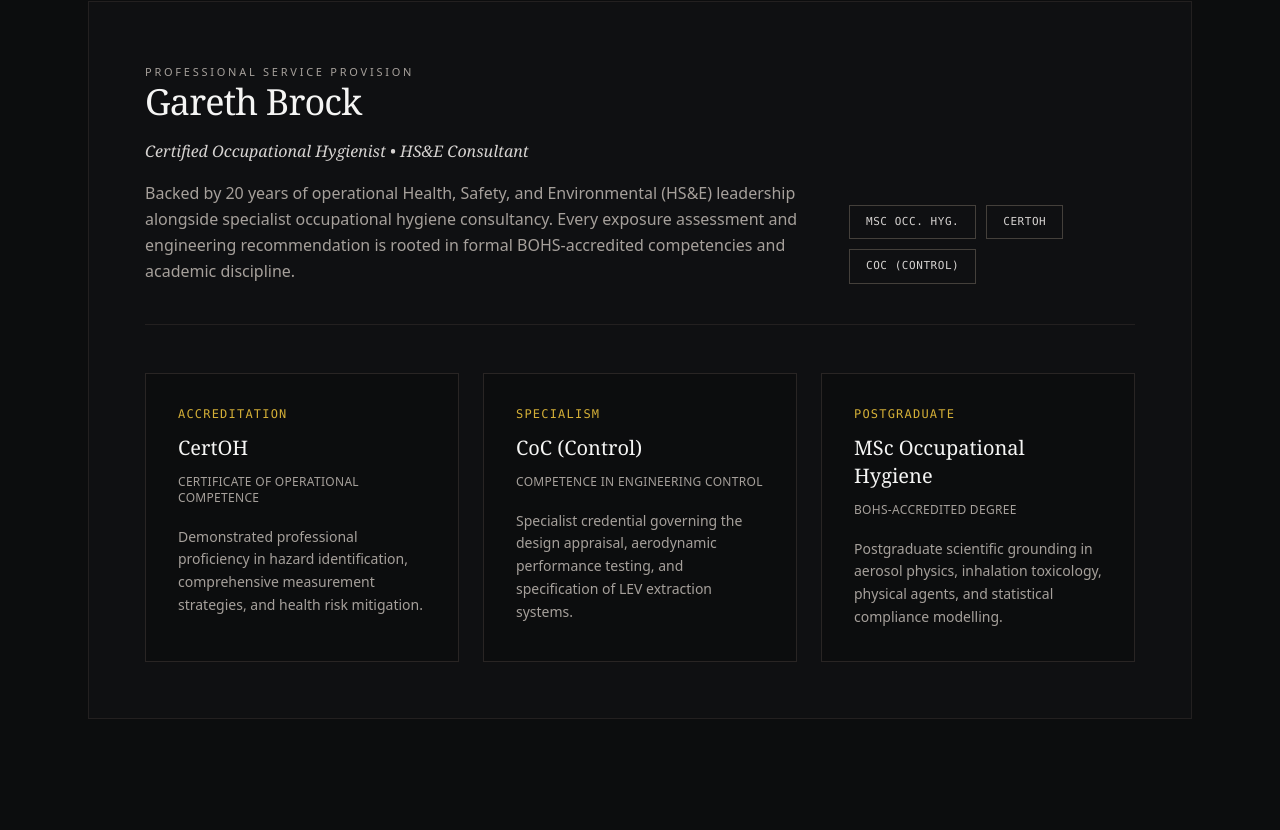
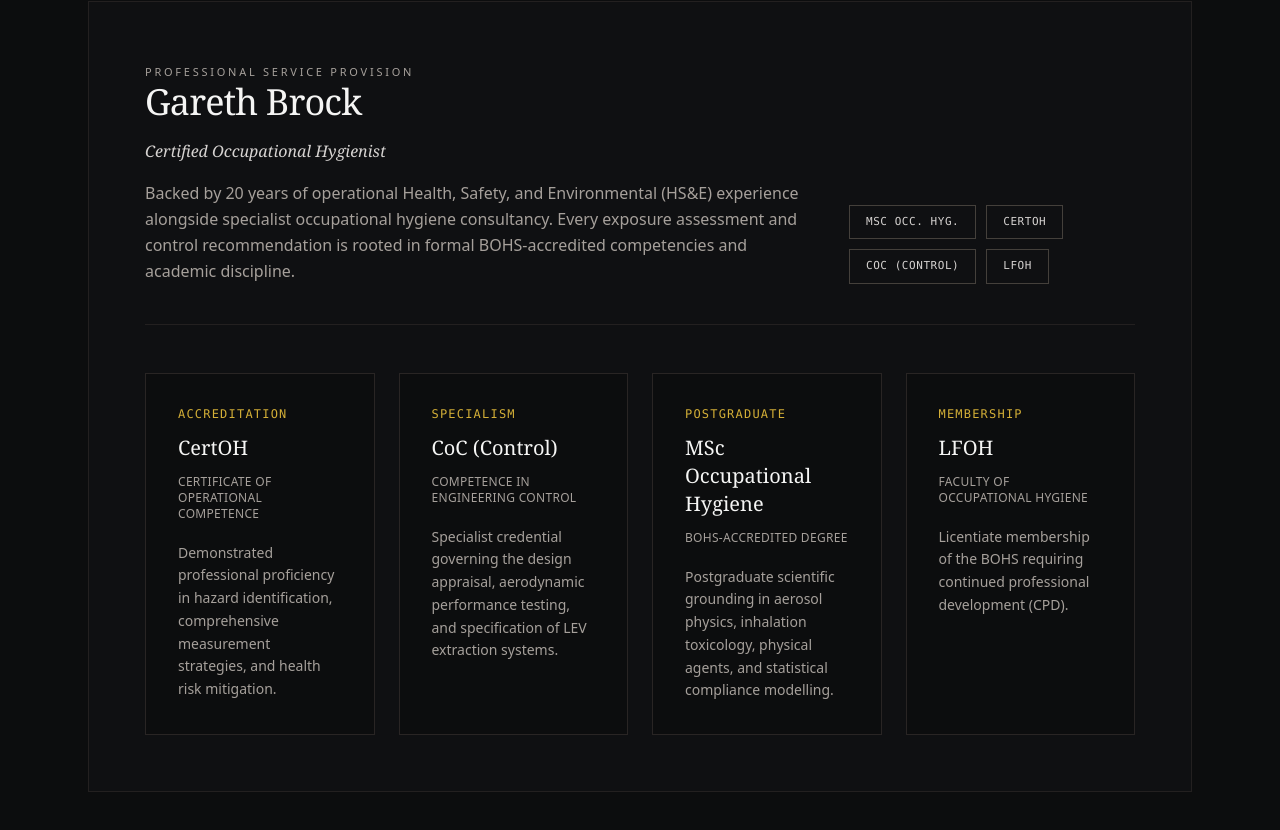
Before and after one commit to garethbrock72-cmyk/waterledge-consultancy-website, a Next.js app: page / in a window 1280 px wide. Shown: the part 2004-2834 px from the top of the page. Built offline with nearby package versions, Linux system fonts and the light colour scheme.

Commit message:
Update page.tsx with LFOH  changes

```diff
--- a/src/app/page.tsx
+++ b/src/app/page.tsx
@@ -186,13 +186,14 @@
                 Gareth Brock
               </h2>
               <p className="text-stone-300 text-sm sm:text-base font-serif italic font-light leading-relaxed">
-                Certified Occupational Hygienist &bull; HS&amp;E Consultant
+                Certified Occupational Hygienist
               </p>
               <p className="text-stone-400 text-sm sm:text-base leading-relaxed font-light">
-                Backed by 20 years of operational Health, Safety, and Environmental (HS&amp;E) leadership alongside specialist occupational hygiene consultancy. Every exposure assessment and engineering recommendation is rooted in formal BOHS-accredited competencies and academic discipline.
+                Backed by 20 years of operational Health, Safety, and Environmental (HS&amp;E) experience alongside specialist occupational hygiene consultancy. Every exposure assessment and control recommendation is rooted in formal BOHS-accredited competencies and academic discipline.
               </p>
             </div>
 
+            {/* Credential Badges */}
             <div className="flex flex-wrap gap-2.5">
               <span className="px-4 py-2 border border-stone-700 text-stone-300 font-mono text-[11px] tracking-wider uppercase">
                 MSc Occ. Hyg.
@@ -203,11 +204,17 @@
               <span className="px-4 py-2 border border-stone-700 text-stone-300 font-mono text-[11px] tracking-wider uppercase">
                 CoC (Control)
               </span>
+              <span
+                className="px-4 py-2 border border-stone-700 text-stone-300 font-mono text-[11px] tracking-wider uppercase"
+                title="Licentiate membership of the BOHS requiring continued professional development (CPD)"
+              >
+                LFOH
+              </span>
             </div>
           </div>
 
-          {/* Three Pillar Cards */}
-          <div className="grid grid-cols-1 md:grid-cols-3 gap-6">
+          {/* Four Pillar Cards */}
+          <div className="grid grid-cols-1 sm:grid-cols-2 lg:grid-cols-4 gap-6">
             <div className="p-8 bg-[#0c0d0e] border border-stone-800 space-y-3">
               <div className="text-xs font-mono tracking-widest text-[#d4af37] uppercase">
                 Accreditation
@@ -250,6 +257,21 @@
               </p>
               <p className="text-stone-400 text-xs sm:text-sm leading-relaxed font-light pt-2">
                 Postgraduate scientific grounding in aerosol physics, inhalation toxicology, physical agents, and statistical compliance modelling.
+              </p>
+            </div>
+
+            <div className="p-8 bg-[#0c0d0e] border border-stone-800 space-y-3">
+              <div className="text-xs font-mono tracking-widest text-[#d4af37] uppercase">
+                Membership
+              </div>
+              <h3 className="text-xl font-serif font-light text-stone-100">
+                LFOH
+              </h3>
+              <p className="text-xs text-stone-400 tracking-wide uppercase font-medium">
+                Faculty of Occupational Hygiene
+              </p>
+              <p className="text-stone-400 text-xs sm:text-sm leading-relaxed font-light pt-2">
+                Licentiate membership of the BOHS requiring continued professional development (CPD).
               </p>
             </div>
           </div>
```
